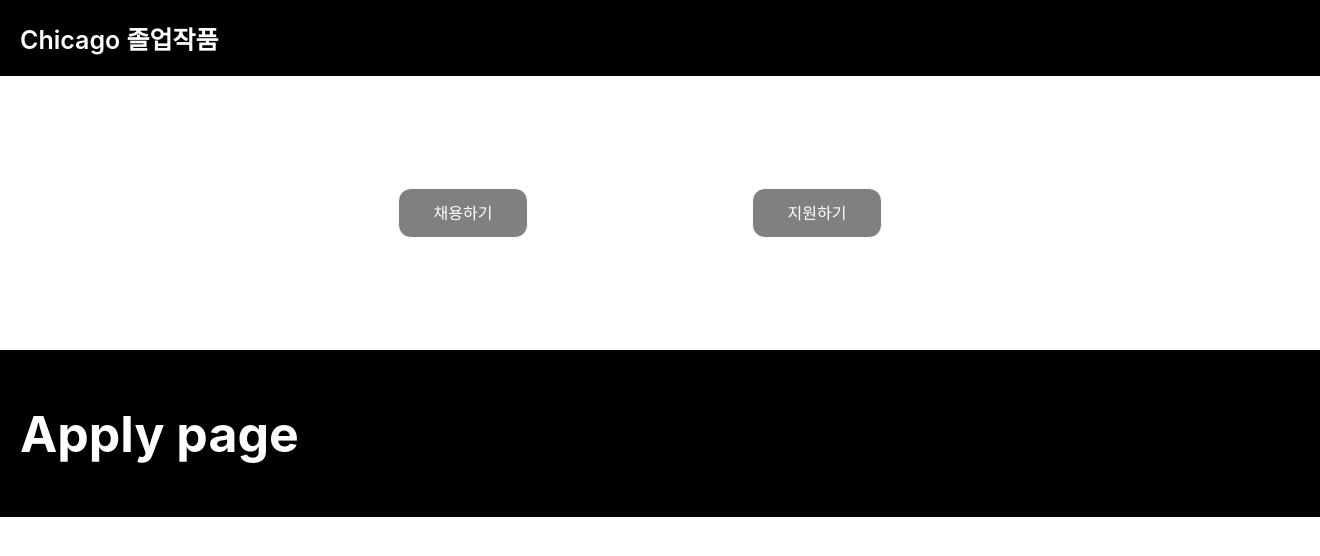
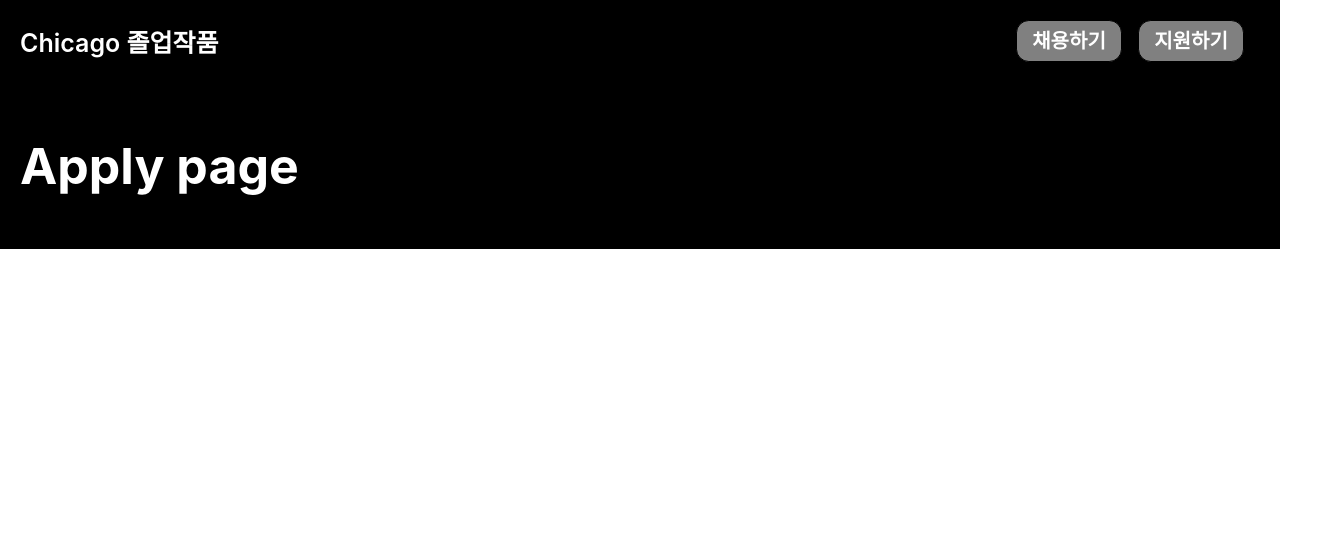
Before and after one commit to TeamChicago/client, a React (Create React App) app: page /apply in a window 1280 px wide. Shown: the top 556 px of the page, 1320 px wide, since content can reach past the window. Built offline with nearby package versions, Linux system fonts and the light colour scheme.

Commit message:
chore: adjust location of button

```diff
--- a/src/App.css
+++ b/src/App.css
@@ -8,8 +8,9 @@
 }
 
 .black-nav {
+  display: flex;
+  justify-content: space-between;
   background: black;
-  width: 100%;
   display: flex;
   color: white;
   padding: 20px;
@@ -19,20 +20,22 @@
 
 .box {
   align-self: center;
+  display: flex;
   text-align: center;
 }
 
 .authbox {
-  width: 8rem;
-  height: 3rem;
-  line-height: 3rem;
+  width: 6.5rem;
+  height: 2.5rem;
+  font-size: 20px;
   border-radius: 0.8rem;
+  line-height: 2.5rem;
   display: inline-block;
-  text-align: center;
   background-color: gray;
   color: white;
   align-items: center;
-  border: 0.1rem solid white;
-  margin: 7rem;
+  border: 0.1rem solid black;
+  margin-right: 1rem;
   text-decoration: none;
+  justify-content: space-between;
 }
--- a/src/App.js
+++ b/src/App.js
@@ -11,8 +11,12 @@ function App() {
     <Router history={history}>
       <div className="App">
         <div className="black-nav">
-         <div> Chicago 졸업작품 </div>
+          <div className="box">
+            <Link to={"/"} style={{ color: 'inherit', textDecoration: 'none' }}>
+              <a> Chicago 졸업작품 </a>
+            </Link>
           </div>
+          <>
             <div className="box">
              <Link className="authbox" to={"/register"}>
               채용하기
@@ -21,11 +25,13 @@ function App() {
                지원하기
               </Link>
             </div>
+          </>
+        </div>
       </div>
       <div>
         <Switch>
-          <Route exact path="/register" component={Register} />
-          <Route exact path="/apply" component={Apply} />
+          <Route path="/register" component={Register} />
+          <Route path="/apply" component={Apply} />
         </Switch>
       </div>
     </Router>
```
Lines whose indentation alone changed are shown as unchanged.
